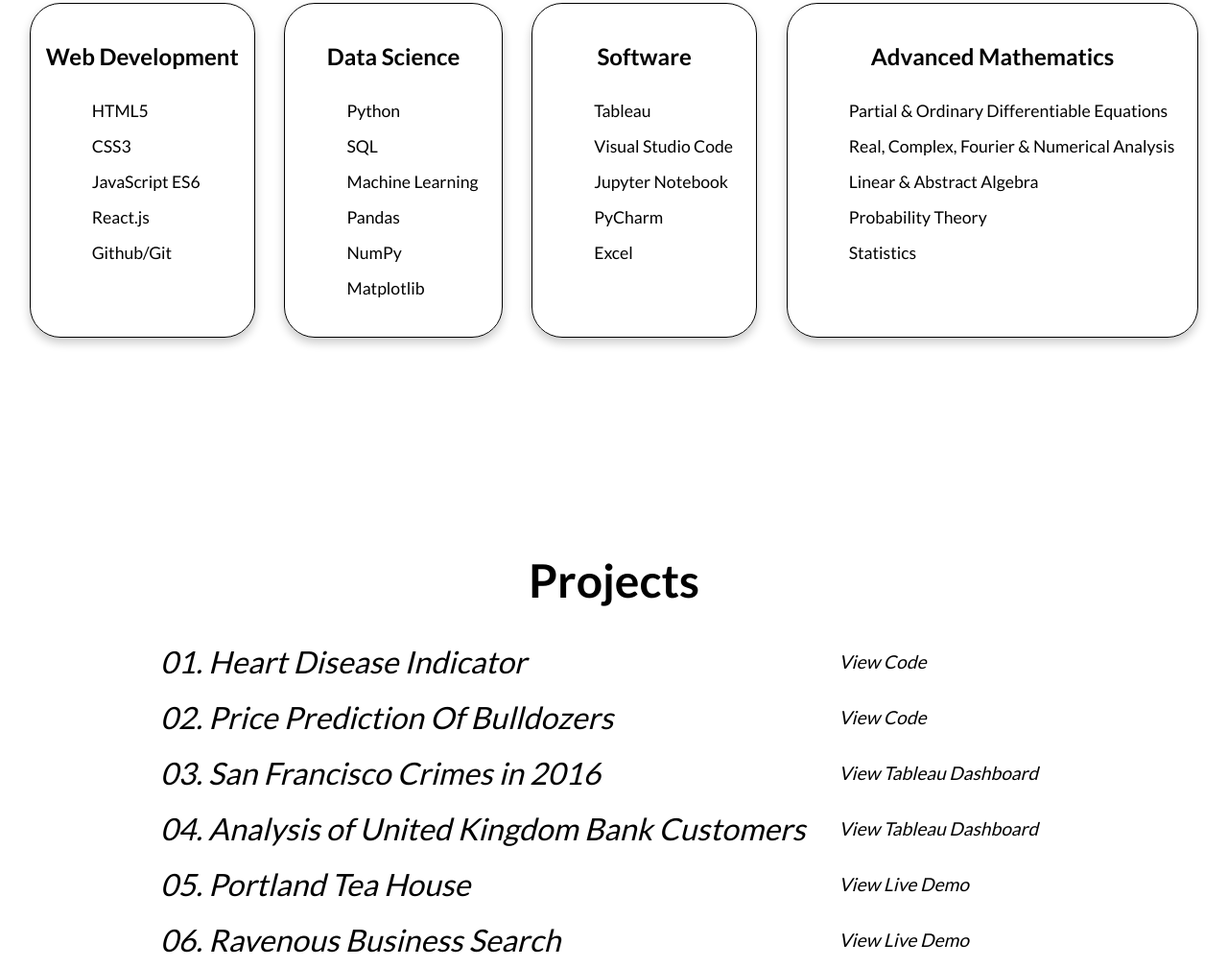
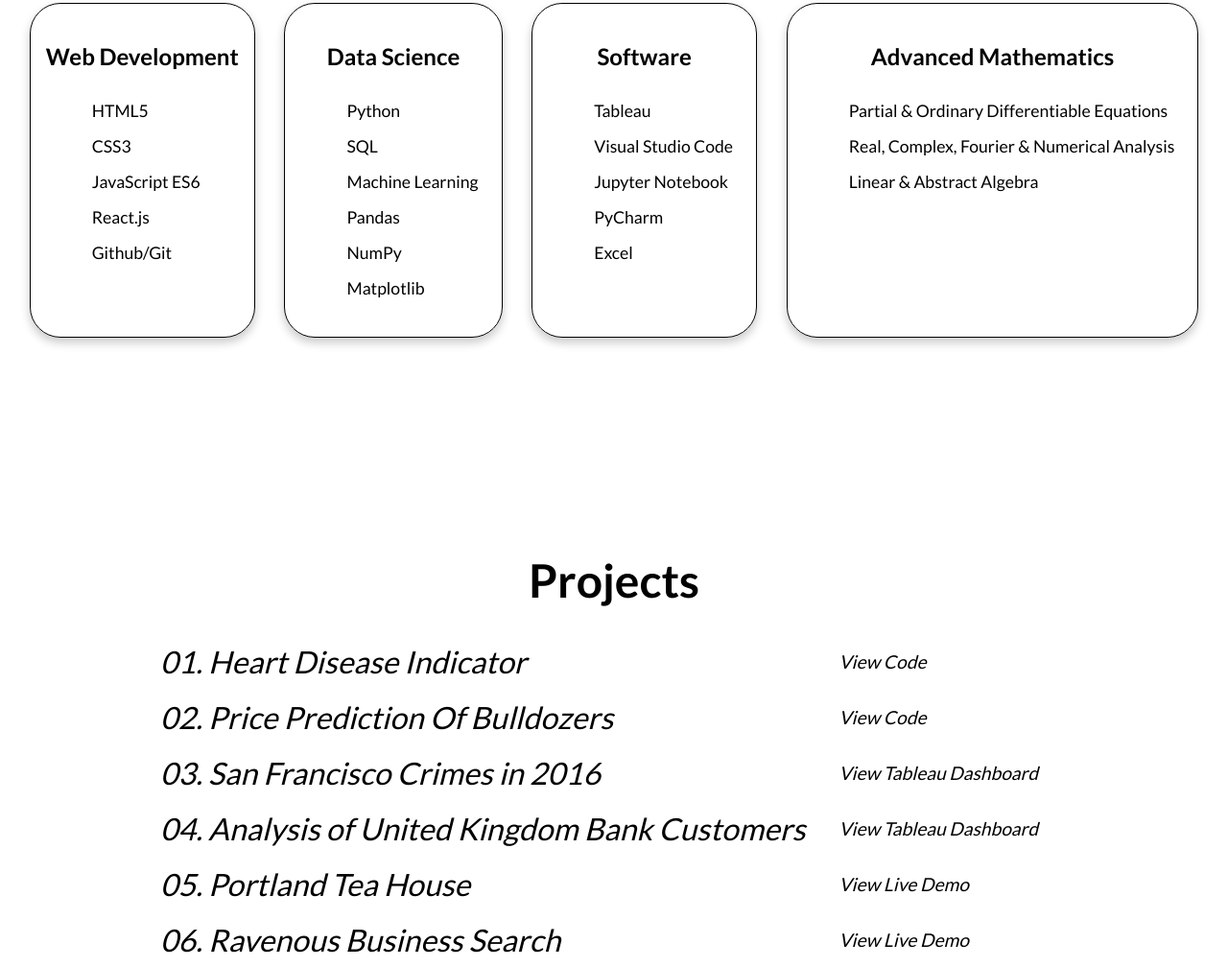
Before and after one commit to simranthiara/simranthiara.github.io, a plain HTML site: page index.html in a window 1280 px wide. Shown: the part 1375-2383 px from the top of the page at 96% size. Drawn offline with Linux system fonts and the light colour scheme.

Commit message:
Updated Math Section

```diff
--- a/index.html
+++ b/index.html
@@ -75,8 +75,6 @@
                         <li>Partial & Ordinary Differentiable Equations</li>
                         <li>Real, Complex, Fourier & Numerical Analysis</li>
                         <li>Linear & Abstract Algebra</li>
-                        <li>Probability Theory</li>
-                        <li>Statistics</li>
                     </ul>
                 </div>
             </div>
```
